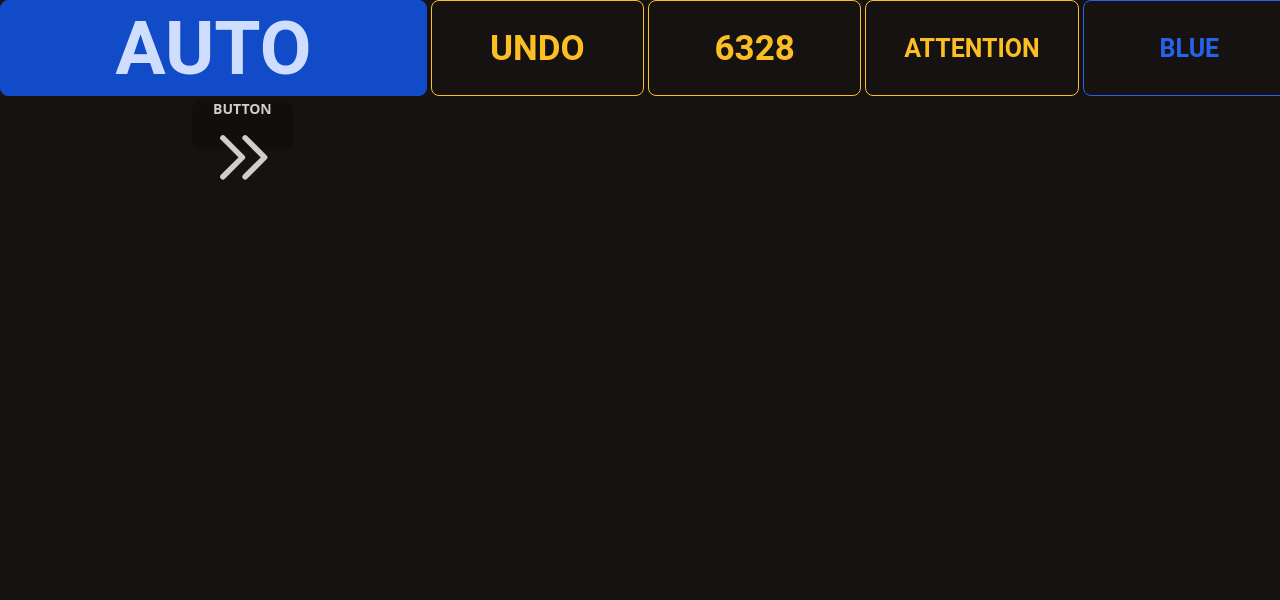
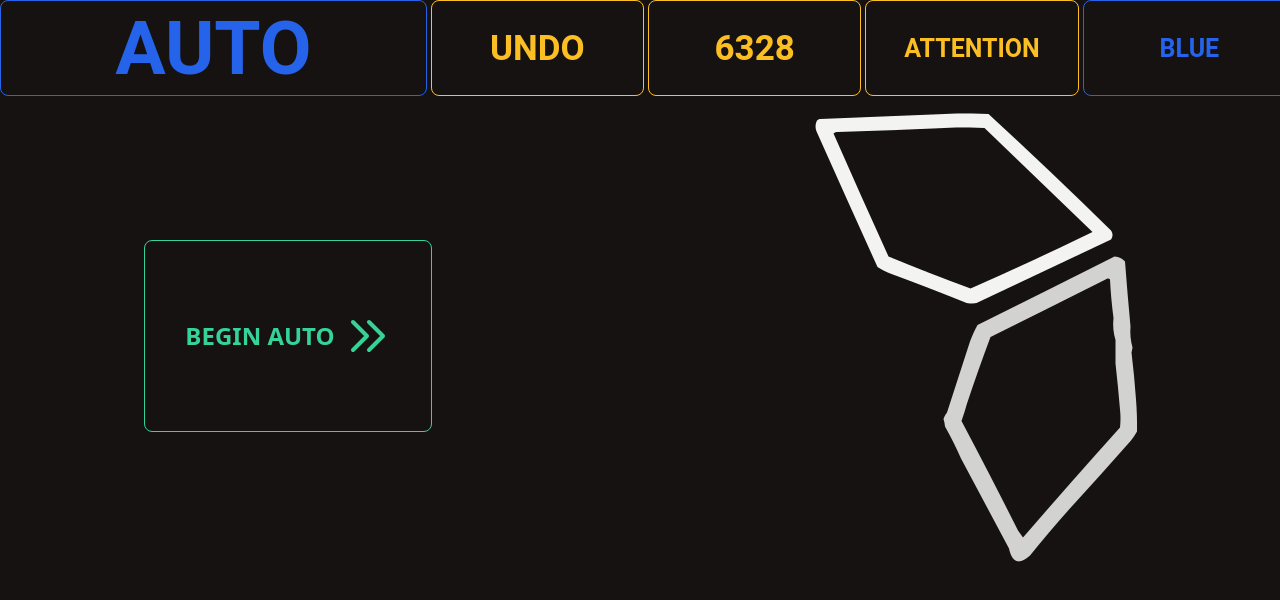
Before and after one commit to ConnorHorn/FRC-Svelte-WebApp, a Svelte app: page / in a window 1280 px wide. Shown: the top 600 px of the page. Built offline with nearby package versions, Linux system fonts and the light colour scheme.

Commit message:
Auto Lobby works

```diff
--- a/src/App.svelte
+++ b/src/App.svelte
@@ -3,7 +3,8 @@
     import { fade, fly } from 'svelte/transition';
     import {clicks} from "./stores";
     import {attentionAlert} from "./stores";
-    import AutoBlob from "./AutoBlob.svelte";
+    import AutoLobby from "./AutoLobby.svelte";
+    import AutoManager from "./AutoManager.svelte";
 
     let clicksValue;
     let attentionAlertValue;
@@ -19,4 +20,4 @@
 </script>
 
 <HeaderBlob/>
-<AutoBlob/>
+<AutoManager/>
--- a/src/AutoBlob.svelte
+++ /dev/null
@@ -1,32 +0,0 @@
-<script>
-    import {attentionAlert} from "./stores";
-    let attentionAlertValue;
-    import { fade, fly } from 'svelte/transition';
-    const attentionAlertSubscription = attentionAlert.subscribe(value => {
-        attentionAlertValue = value;
-    });
-</script>
-
-
-
-<button class="btn gap-2 mt-100 ml-48">
-    Button
-    <svg xmlns="http://www.w3.org/2000/svg" className="h-6 w-6" fill="none" viewBox="0 0 24 24" stroke="currentColor"
-         stroke-width="{2}">
-        <path stroke-linecap="round" stroke-linejoin="round" d="M13 5l7 7-7 7M5 5l7 7-7 7" />
-    </svg>
-</button>
-
-
-
-
-
-{#if attentionAlertValue}
-
-    <p in:fly="{{ y: 400, duration: 2000 }}" out:fade>
-
-        <img src="static/images/tarmac.png" alt="Pic Name"  class="w-full"/>
-    </p>
-{:else}
-    <img src="static/images/emptyTarmac.png" alt="Pic Name"  class="w-full"/>
-{/if}
--- /dev/null
+++ b/src/AutoLobby.svelte
@@ -0,0 +1,79 @@
+<script>
+    import {onMount} from "svelte";
+    import {attentionAlert, clicks} from "./stores";
+    import {startPosX} from "./stores";
+    import {startPosY} from "./stores";
+    import {autoStage} from "./stores";
+
+    let attentionAlertValue;
+    import { fade, fly } from 'svelte/transition';
+    const attentionAlertSubscription = attentionAlert.subscribe(value => {
+        attentionAlertValue = value;
+    });
+    let storeStartX;
+    let storeStartY;
+    let autoStageValue;
+    let selectX = -100;
+    let selectY = -100;
+    let tarmacLoad = false;
+
+    setTimeout(function() {
+        tarmacLoad = true;
+    }, 200);
+
+    const startXSub = startPosX.subscribe(value => {
+        storeStartX = value;
+    });
+    const startYSub = startPosY.subscribe(value => {
+        storeStartY = value;
+    });
+    const autoStageSub = autoStage.subscribe(value => {
+         autoStageValue = value;
+    });
+
+    function tarmacClick(event){
+
+        selectX = event.clientX;
+        selectY = event.clientY;
+    }
+
+    function startAuto(){
+        storeStartX = selectX;
+        storeStartY = selectY;
+        setTimeout(function() {
+            autoStageValue+=1;
+            autoStage.update(n=>n+1);
+        }, 200);
+
+
+    }
+</script>
+
+<button class="btn btn-outline btn-success gap-2 mt-36 ml-36 w-72 h-48 text-2xl absolute" on:click={startAuto}>
+    Begin Auto
+    <svg xmlns="http://www.w3.org/2000/svg" class="h-12 w-12" fill="none" viewBox="0 0 24 24" stroke="currentColor"><path stroke-linecap="round" stroke-linejoin="round" stroke-width="2" d="M13 5l7 7-7 7M5 5l7 7-7 7" />
+
+    </svg>
+</button>
+
+
+<svg class="overflow-visible absolute z-30" >
+    {#if selectX!==-100}
+        <svg in:fade out:fade x={selectX-110} y={selectY-165} xmlns="http://www.w3.org/2000/svg" class="h-12 w-12 z-30 overflow-visible" fill="none" viewBox="0 0 50 50" stroke="#2563eb"><path  d="M17.657 16.657L13.414 20.9a1.998 1.998 0 01-2.827 0l-4.244-4.243a8 8 0 1111.314 0z" />
+            <path  d="M15 11a3 3 0 11-6 0 3 3 0 016 0z" /></svg>
+
+    {/if}
+</svg>
+
+
+
+
+{#if tarmacLoad}
+    <div class=" float-right w-3/7 mr-24 relative z-10">
+    <p in:fly="{{ y: 400, duration: 2000 }}" out:fade>
+
+        <img on:click={tarmacClick} src="static/images/tarmac.png" alt="Pic Name"  class="w-full"/>
+    </p>
+    </div>
+
+{/if}
--- /dev/null
+++ b/src/AutoManager.svelte
@@ -0,0 +1,19 @@
+<script>
+    import { onMount} from 'svelte';
+    import AutoLobby from "./AutoLobby.svelte";
+    import AutoScout from "./AutoScout.svelte";
+    import {autoStage} from "./stores";
+    let stage=1;
+
+    const autoStageSub = autoStage.subscribe(value => {
+        stage = value;
+    });
+
+
+</script>
+
+{#if stage===1}
+    <AutoLobby/>
+    {:else}
+    <AutoScout/>
+    {/if}
--- /dev/null
+++ b/src/AutoScout.svelte
@@ -0,0 +1,35 @@
+<script>
+
+  import {attentionAlert} from "./stores";
+
+  let elapsed = 0;
+  let duration = 15000;
+  let alertDuration = 25000;
+
+  let last_time = window.performance.now();
+  let frame;
+
+  let attentionAlertValue;
+  const attentionAlertSubscription = attentionAlert.subscribe(value => {
+    attentionAlertValue = value;
+  });
+
+
+
+  (function update() {
+    frame = requestAnimationFrame(update);
+
+    const time = window.performance.now();
+    elapsed += time - last_time;
+    last_time = time;
+    if(elapsed >= alertDuration){
+      attentionAlert.update(n=>true);
+    }
+  }());
+
+
+</script>
+
+<span class="countdown font-mono text-6xl ml-6 mt-6 absolute z-30" style="color: #fbbf24">
+  <span style="--value:{parseInt((duration/1000-elapsed/1000)+0.99)};"></span>
+</span>
--- a/src/HeaderBlob.svelte
+++ b/src/HeaderBlob.svelte
@@ -1,11 +1,11 @@
 
 <script>
     import {SvelteComponent} from "svelte";
-    import { clicks } from './stores.js';
+    import {clicks, startPosX} from './stores.js';
     import {attentionAlert} from "./stores.js";
     let teamNumber = 6328
     let alliance = "Blue"
-    let attention = false;
+    let attention;
     let teammate1 = 6328
     let teammate2 = 3467
     let teammate3 = 2713
@@ -14,6 +14,11 @@
     let teammate3Name = "iRaiders"
     let mode = 1
     let modeString = "auto"
+    const attentionSub = attentionAlert.subscribe(value => {
+        attention = value;
+    });
+
+
     function modeShift(){
         if(mode<3){
             mode++
--- a/src/stores.js
+++ b/src/stores.js
@@ -2,3 +2,6 @@ import {writable} from "svelte/store";
 
 export const clicks = writable(0);
 export const attentionAlert = writable(false);
+export const startPosX = writable(0);
+export const startPosY = writable(0);
+export const autoStage = writable(1);
```
